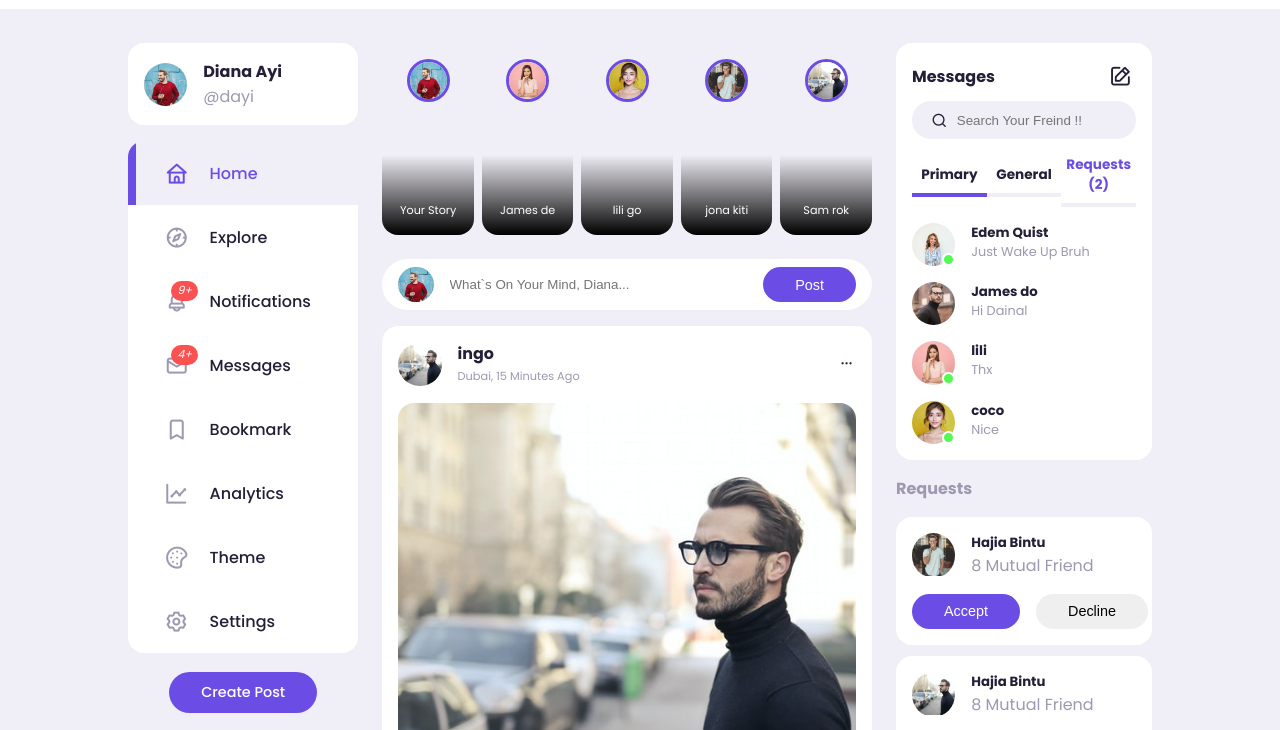
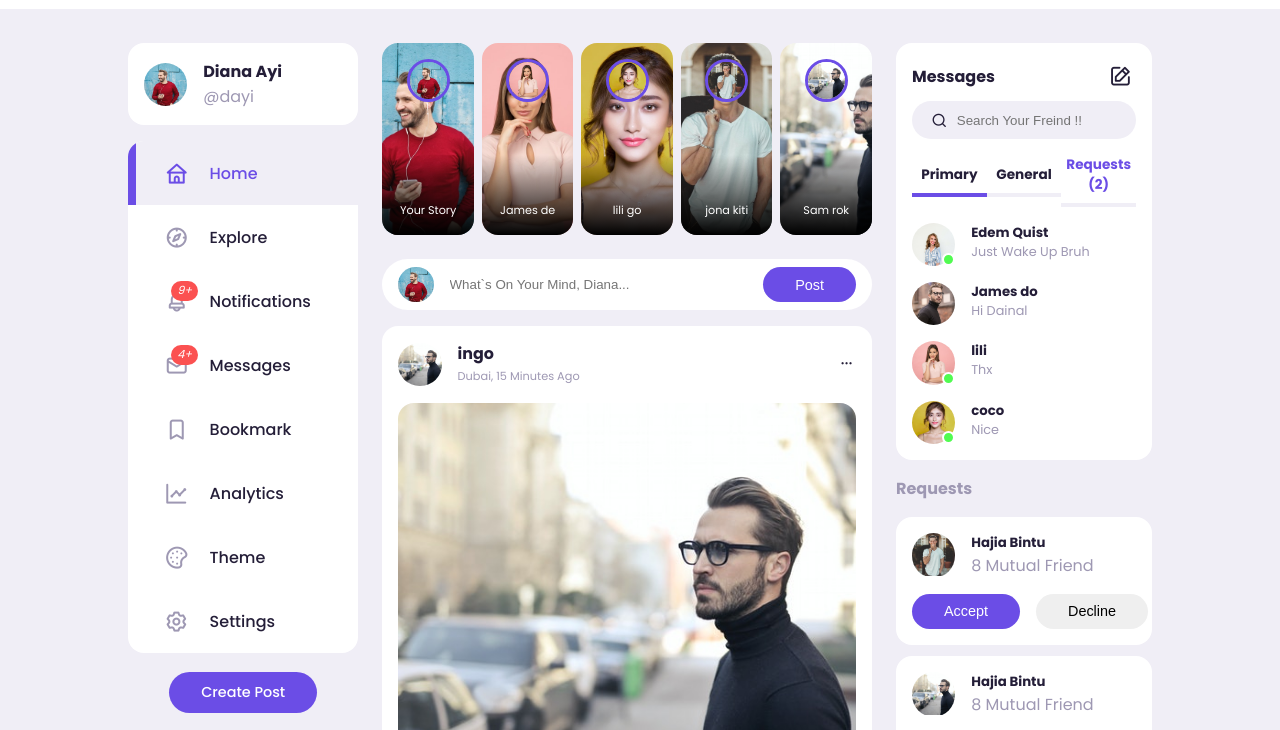
Before and after one commit to digital-era-108/radhey-gomesocial.github.io, a plain HTML site: page index.html in a window 1280 px wide. Shown: the part 64-794 px from the top of the page. Drawn offline with nearby package versions, Linux system fonts and the light colour scheme.

Commit message:
edit-style

```diff
--- a/style.css
+++ b/style.css
@@ -314,21 +314,21 @@
 }
 
 .main .stories .story:nth-child(1){
-    background-image: url('../assets/profile-photo-1.jpg');
+    background-image: url('./images/profile-photo-1.jpg');
     background-position: center;
     background-repeat: no-repeat;
     background-size: cover;
 }
 
 .main .stories .story:nth-child(2){
-    background-image: url('../assets/profile-photo-2.jpg');
+    background-image: url('./images/profile-photo-2.jpg');
     background-position: center;
     background-repeat: no-repeat;
     background-size: cover;
 }
 
 .main .stories .story:nth-child(3){
-    background-image: url('../assets/profile-photo-3.jpg');
+    background-image: url('./images/profile-photo-3.jpg');
     background-position: center;
     background-repeat: no-repeat;
     background-size: cover;
@@ -336,14 +336,14 @@
 
 
 .main .stories .story:nth-child(4){
-    background-image: url('../assets/profile-photo-4.jpg');
+    background-image: url('./images/profile-photo-4.jpg');
     background-position: center;
     background-repeat: no-repeat;
     background-size: cover;
 }
 
 .main .stories .story:nth-child(5){
-    background-image: url('../assets/profile-photo-5.jpg');
+    background-image: url('./images/profile-photo-5.jpg');
     background-position: center;
     background-repeat: no-repeat;
     background-size: cover;
```
